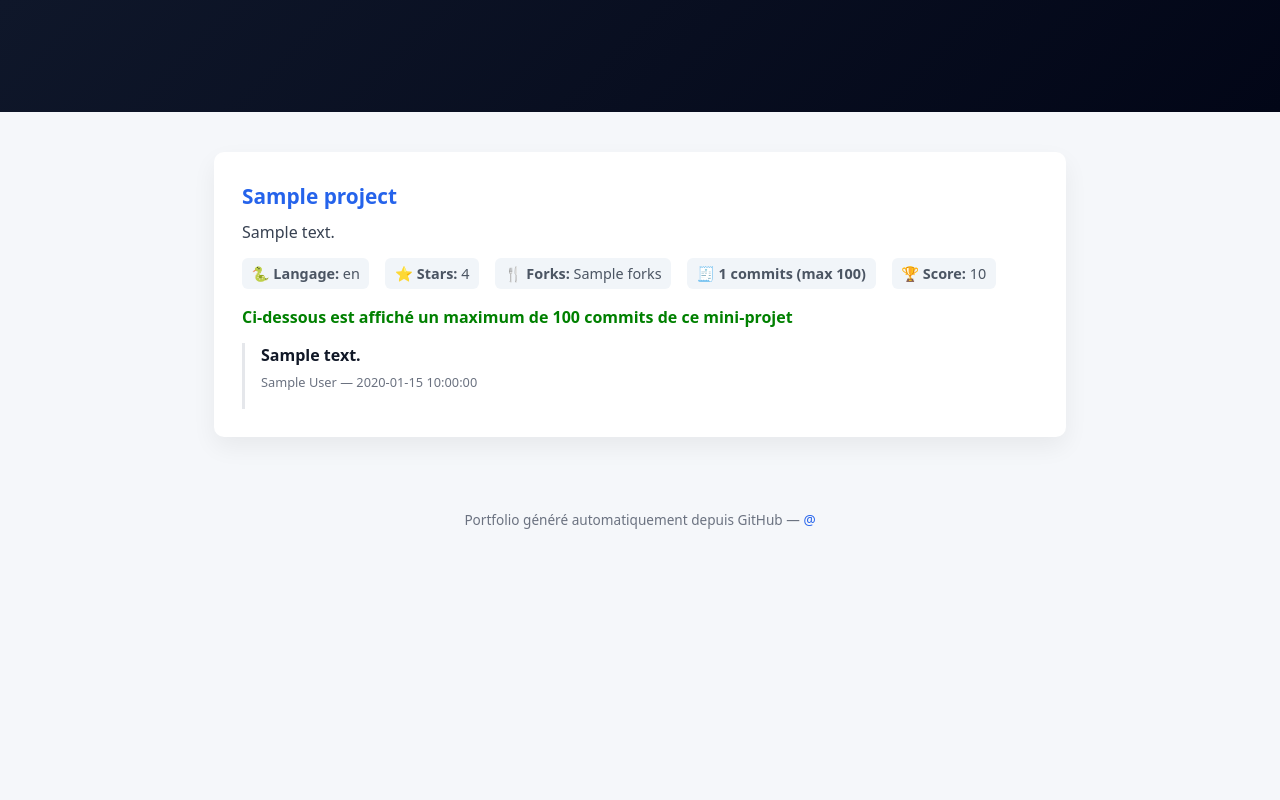
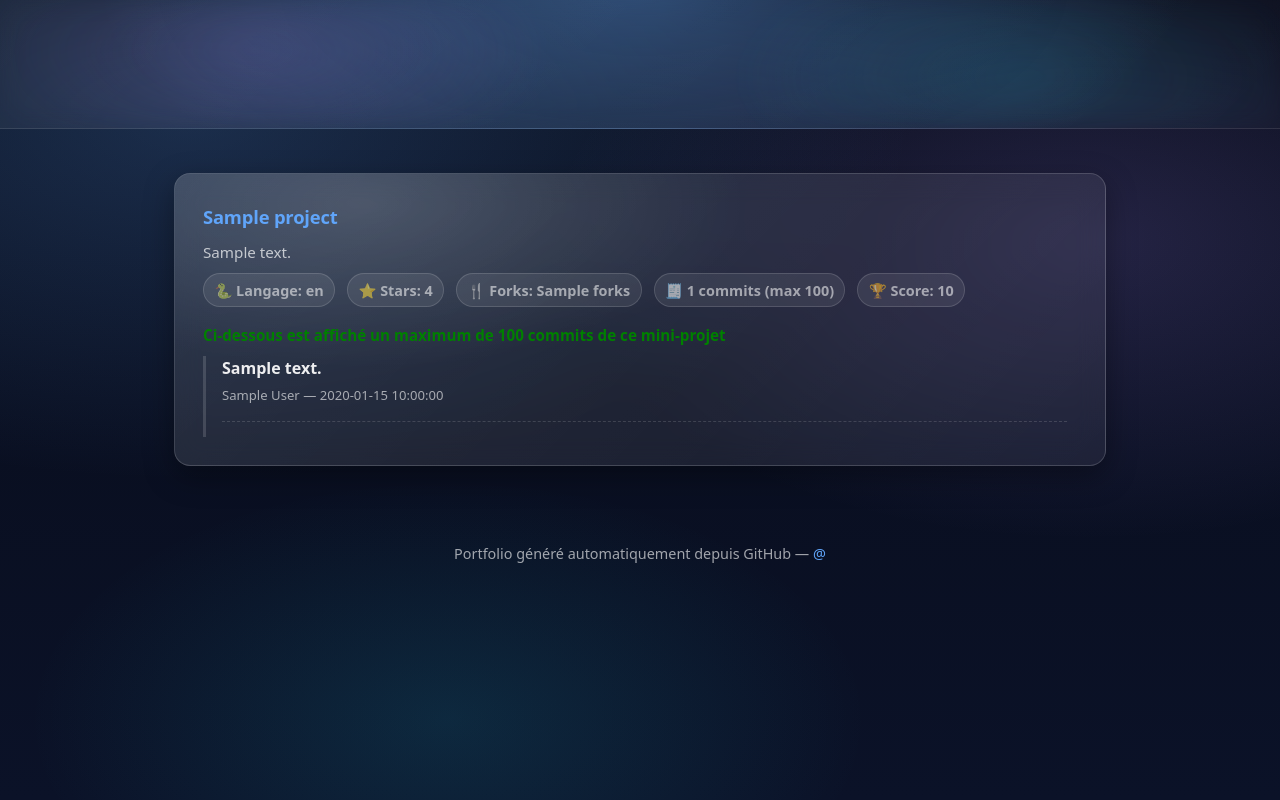
Before and after one commit to hassaoui-labs/mini-projet-python-portfolio-github-g04, a Python web app: template templates/portfolio.html in a window 1280 px wide. Run offline with Jinja, Linux system fonts and the light colour scheme; the template is opened without the code that fills it: most values are stand-ins (such as "Sample title", 1, 10 or a date in 2020).

Commit message:
Update style.css

```diff
--- a/assets/style.css
+++ b/assets/style.css
@@ -1,177 +1,302 @@
-* {
-  box-sizing: border-box;
+/* =========================
+   Glassmorphism UI (keep same classes)
+========================= */
+
+/* Reset */
+*,
+*::before,
+*::after { box-sizing: border-box; }
+
+html, body { height: 100%; }
+
+body, h1, h2, h3, p, ul, li {
   margin: 0;
   padding: 0;
 }
 
+:root{
+  --bg: #070b18;
+  --bg2:#0b1228;
+  --surface: rgba(255,255,255,0.08);
+  --surface2: rgba(255,255,255,0.12);
+  --border: rgba(255,255,255,0.16);
+  --text: rgba(255,255,255,0.92);
+  --muted: rgba(255,255,255,0.70);
+  --muted2: rgba(255,255,255,0.55);
 
-body {
+  --primary:#60a5fa;
+  --primary2:#93c5fd;
+
+  --shadow: 0 18px 50px rgba(0,0,0,0.45);
+  --shadow2: 0 10px 30px rgba(0,0,0,0.35);
+
+  --r-lg: 16px;
+  --r-md: 12px;
+
+  --t: 180ms cubic-bezier(.2,.8,.2,1);
+}
+
+body{
   font-family: system-ui, -apple-system, BlinkMacSystemFont, "Segoe UI",
                Roboto, Oxygen, Ubuntu, Cantarell, "Open Sans", "Helvetica Neue",
                sans-serif;
-  background-color: #f5f7fa;
-  color: #1f2933;
+  color: var(--text);
   line-height: 1.6;
+  background:
+    radial-gradient(1200px 600px at 15% 15%, rgba(96,165,250,0.22), transparent 60%),
+    radial-gradient(900px 500px at 85% 30%, rgba(167,139,250,0.18), transparent 60%),
+    radial-gradient(700px 400px at 35% 90%, rgba(34,211,238,0.12), transparent 60%),
+    linear-gradient(180deg, var(--bg), var(--bg2));
+  -webkit-font-smoothing: antialiased;
+  text-rendering: optimizeLegibility;
 }
 
-a {
-  color: #2563eb;
+a{
+  color: var(--primary);
   text-decoration: none;
+  transition: color var(--t), text-decoration-color var(--t);
+}
+a:hover{
+  color: var(--primary2);
+  text-decoration: underline;
+  text-decoration-color: rgba(147,197,253,0.75);
 }
 
-a:hover {
-  text-decoration: underline;
+a:focus-visible,
+.card:focus-visible,
+.project:focus-visible{
+  outline: 2px solid rgba(96,165,250,0.85);
+  outline-offset: 3px;
+  border-radius: 12px;
 }
 
-.hero {
-  background: linear-gradient(135deg, #0f172a, #020617);
-  color: #ffffff;
-  padding: 3rem 1.5rem;
-  text-align: center;
+@media (prefers-reduced-motion: reduce){
+  * { transition: none !important; scroll-behavior: auto !important; }
 }
 
-.hero h1 {
-  font-size: 2.5rem;
-  margin-bottom: 0.5rem;
+/* =========================
+   Hero
+========================= */
+.hero{
+  padding: 3.5rem 1.5rem;
+  text-align: center;
+  position: relative;
+  overflow: hidden;
+  background:
+    radial-gradient(900px 400px at 50% -10%, rgba(96,165,250,0.35), transparent 60%),
+    linear-gradient(135deg, rgba(255,255,255,0.06), rgba(255,255,255,0.02));
+  border-bottom: 1px solid rgba(255,255,255,0.10);
+  backdrop-filter: blur(10px);
+  -webkit-backdrop-filter: blur(10px);
 }
 
-.hero h2 {
-  font-size: 1.4rem;
-  font-weight: 400;
+.hero::after{
+  content:"";
+  position:absolute;
+  inset:-2px;
+  background:
+    radial-gradient(500px 220px at 20% 40%, rgba(167,139,250,0.20), transparent 60%),
+    radial-gradient(500px 220px at 80% 60%, rgba(34,211,238,0.16), transparent 60%);
+  pointer-events:none;
+  filter: blur(12px);
   opacity: 0.9;
+}
+
+.hero h1{
+  position: relative;
+  z-index: 1;
+  font-size: clamp(2.1rem, 4.2vw, 3.2rem);
+  letter-spacing: -0.02em;
+  margin-bottom: 0.6rem;
+  text-shadow: 0 12px 30px rgba(0,0,0,0.35);
+}
+
+.hero h2{
+  position: relative;
+  z-index: 1;
+  font-size: clamp(1.1rem, 2.2vw, 1.55rem);
+  font-weight: 450;
+  opacity: 0.92;
   margin-bottom: 1rem;
 }
 
-.hero p {
-  max-width: 600px;
+.hero p{
+  position: relative;
+  z-index: 1;
+  max-width: 680px;
   margin: 0 auto;
-  opacity: 0.85;
+  color: rgba(255,255,255,0.78);
 }
 
-.projects {
-  max-width: 900px;
-  margin: 2.5rem auto;
+/* =========================
+   Sections / Containers
+========================= */
+.projects{
+  max-width: 980px;
+  margin: 2.75rem auto;
   padding: 0 1.5rem;
 }
 
-.project {
-  background: #ffffff;
-  border-radius: 10px;
+h1, h2{
+  text-align: center;
+  margin-bottom: 10px;
+}
+
+/* =========================
+   Glass Cards (Project + Card)
+========================= */
+.project,
+.card{
+  position: relative;
+  background: linear-gradient(135deg, rgba(255,255,255,0.12), rgba(255,255,255,0.06));
+  border: 1px solid rgba(255,255,255,0.16);
+  border-radius: var(--r-lg);
+  box-shadow: var(--shadow2);
+  backdrop-filter: blur(14px);
+  -webkit-backdrop-filter: blur(14px);
+  overflow: hidden;
+  transition: transform var(--t), box-shadow var(--t), border-color var(--t);
+  will-change: transform;
+}
+
+/* highlight “shine” */
+.project::before,
+.card::before{
+  content:"";
+  position:absolute;
+  inset:0;
+  background: radial-gradient(700px 300px at 20% 10%, rgba(255,255,255,0.18), transparent 55%);
+  opacity: 0.8;
+  pointer-events:none;
+}
+
+.project{
   padding: 1.75rem;
   margin-bottom: 1.75rem;
-  box-shadow: 0 10px 25px rgba(0, 0, 0, 0.06);
-  transition: transform 0.15s ease, box-shadow 0.15s ease;
 }
 
-.project:hover {
-  transform: translateY(-3px);
-  box-shadow: 0 14px 35px rgba(0, 0, 0, 0.08);
+.card{
+  padding: 1rem;
+  box-shadow: var(--shadow2);
 }
 
-.project h3 {
-  font-size: 1.3rem;
-  margin-bottom: 0.4rem;
+.project:hover,
+.card:hover{
+  transform: translateY(-5px);
+  box-shadow: var(--shadow);
+  border-color: rgba(96,165,250,0.35);
 }
 
-.project p {
-  margin-bottom: 0.8rem;
-  color: #374151;
+.project h3,
+.card h3{
+  position: relative;
+  z-index: 1;
+  font-size: 1.15rem;
+  margin-bottom: 0.35rem;
+  letter-spacing: -0.01em;
 }
 
-.meta {
-  display: flex;
-  flex-wrap: wrap;
-  gap: 1rem;
+.project p,
+.card p{
+  position: relative;
+  z-index: 1;
+  color: var(--muted);
+  margin: 0.55rem 0;
+  font-size: 0.95rem;
+}
+
+/* =========================
+   Meta badges
+========================= */
+.meta{
+  display:flex;
+  flex-wrap:wrap;
+  gap: 0.75rem;
   font-size: 0.9rem;
-  color: #4b5563;
+  color: var(--muted2);
   margin-bottom: 1rem;
 }
 
-
-.meta span {
-  background: #f1f5f9;
-  padding: 0.25rem 0.6rem;
-  border-radius: 6px;
+.meta span{
+  position: relative;
+  z-index: 1;
+  background: rgba(255,255,255,0.08);
+  border: 1px solid rgba(255,255,255,0.14);
+  padding: 0.28rem 0.65rem;
+  border-radius: 999px;
+  font-weight: 600;
+  white-space: nowrap;
 }
 
-.commits {
-  list-style: none;
-  padding-left: 1rem;
-  border-left: 3px solid #e5e7eb;
-  max-height: 300px; /* scroll si trop long */
-  overflow-y: auto;
+/* =========================
+   Repos grid
+========================= */
+.repos{
+  display:grid;
+  grid-template-columns: repeat(auto-fit, minmax(320px, 1fr));
+  gap: 18px;
+  margin-top: 28px;
 }
 
-.commits li {
-  margin-bottom: 0.9rem;
-}
-h1, h2 {
-    text-align: center;
-    margin-bottom: 10px;
+/* =========================
+   Commits list
+========================= */
+.commits{
+  list-style:none;
+  padding-left: 1rem;
+  border-left: 3px solid rgba(255,255,255,0.14);
+  max-height: 320px;
+  overflow-y:auto;
+  scroll-behavior:smooth;
+  padding-right: 0.6rem;
 }
 
-.repos {
-    display: grid;
-    grid-template-columns: repeat(auto-fit, minmax(300px, 1fr));
-    gap: 20px;
-    margin-top: 30px;
+.commits li{
+  position: relative;
+  z-index: 1;
+  margin-bottom: 0.9rem;
+  padding-bottom: 0.85rem;
+  border-bottom: 1px dashed rgba(255,255,255,0.14);
 }
 
-.card {
-    background: white;
-    padding: 15px;
-    border-radius: 10px;
-    box-shadow: 0 2px 8px rgba(0,0,0,0.1);
-    transition: transform 0.2s ease, box-shadow 0.2s ease;
+.commits strong{
+  display:block;
+  font-weight: 700;
+  color: rgba(255,255,255,0.92);
 }
 
-.card:hover {
-    transform: translateY(-4px);
-    box-shadow: 0 6px 14px rgba(0,0,0,0.15);
+.commits small{
+  color: rgba(255,255,255,0.60);
+  font-size: 0.82rem;
 }
 
-.card h3 {
-    margin-top: 0;
-    font-size: 16px;
+/* Scrollbar */
+.commits::-webkit-scrollbar { width: 10px; }
+.commits::-webkit-scrollbar-thumb{
+  background: rgba(255,255,255,0.18);
+  border-radius: 999px;
+}
+.commits::-webkit-scrollbar-thumb:hover{
+  background: rgba(255,255,255,0.26);
+}
+.commits::-webkit-scrollbar-track { background: transparent; }
+
+/* =========================
+   Footer
+========================= */
+footer{
+  text-align:center;
+  padding: 2rem 1rem;
+  font-size: 0.9rem;
+  color: rgba(255,255,255,0.62);
 }
 
-.card p {
-    font-size: 13px;
-    margin: 6px 0;
+/* =========================
+   Mobile
+========================= */
+@media (max-width: 600px){
+  .hero{ padding: 2.75rem 1.25rem; }
+  .project{ padding: 1.25rem; }
+  .repos{ grid-template-columns: 1fr; }
+  .meta{ gap: 0.55rem; }
 }
-
-.commits strong {
-  display: block;
-  font-weight: 600;
-  color: #111827;
-}
-
-.commits small {
-  color: #6b7280;
-  font-size: 0.8rem;
-}
-
-footer {
-  text-align: center;
-  padding: 2rem 1rem;
-  font-size: 0.85rem;
-  color: #6b7280;
-}
-
-@media (max-width: 600px) {
-  .hero h1 {
-    font-size: 2rem;
-  }
-
-  .project {
-    padding: 1.25rem;
-  }
-
-  .meta {
-    gap: 0.6rem;
-  }
-}
-
-.card a:hover {
-    text-decoration: underline;
-}
```
